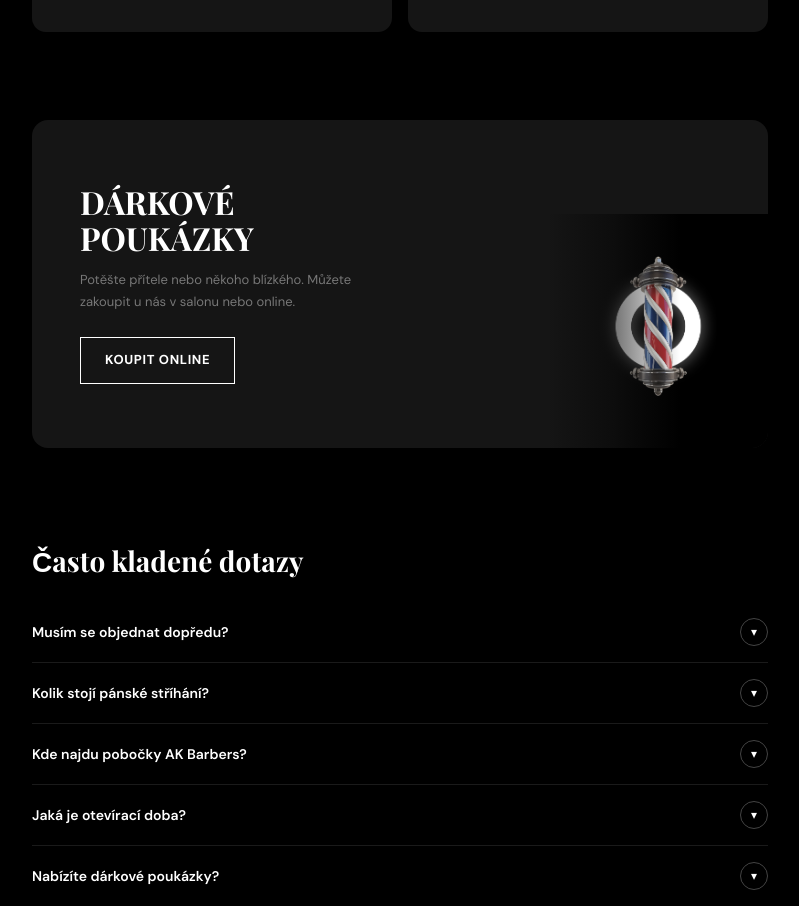
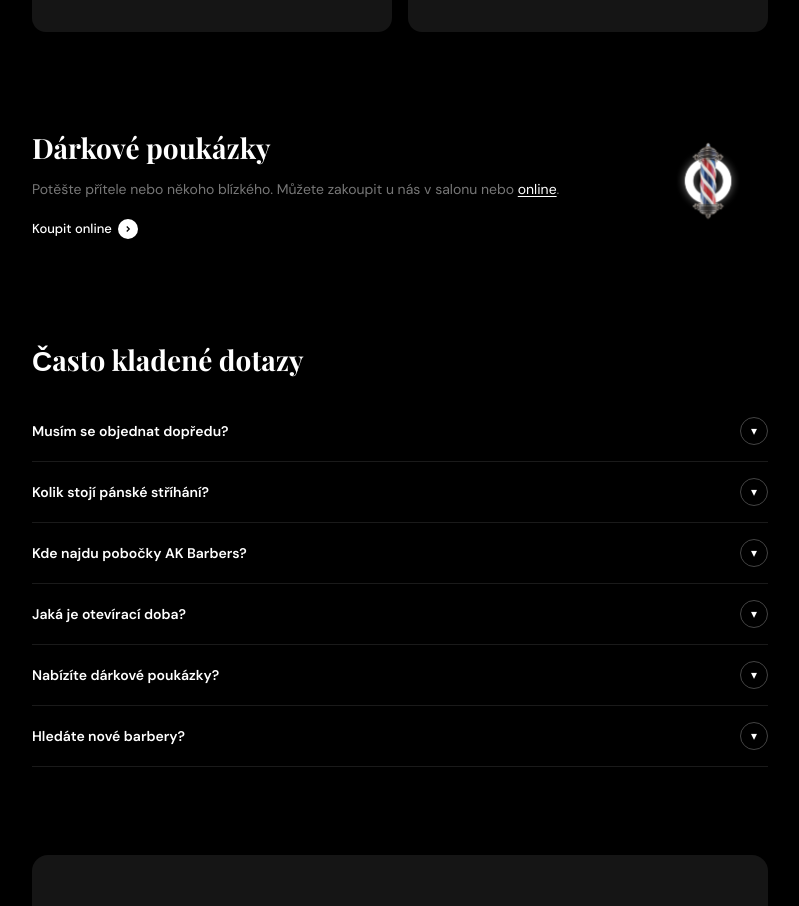
Before and after one commit to weblyxinfo-cmyk/akbarber-web, a Next.js app: page / in a window 1280 px wide. Shown: the part 2425-3331 px from the top of the page, without its empty margins (240-1039 px from the left). Built offline with nearby package versions, Linux system fonts and the light colour scheme; a web font is replaced by a local one.

Commit message:
Vouchers section: match akbarber.com exactly - simple text + barber pole + IconCircle
No card, no uppercase, no bordered button. Just plain text with
"Koupit online" IconCircle link and barber pole image on right.

Co-Authored-By: Claude Opus 4.6 <noreply@anthropic.com>

```diff
--- a/src/components/sections/Vouchers.tsx
+++ b/src/components/sections/Vouchers.tsx
@@ -1,50 +1,47 @@
 import Image from "next/image";
 import { siteConfig } from "@/lib/data";
+import { IconCircle } from "@/components/IconCircle";
 
 export function Vouchers() {
   return (
     <section className="py-12" id="vouchers">
-      <div className="container">
-        <div className="relative overflow-hidden rounded-2xl bg-bg-card">
-          <div className="flex min-h-[280px] items-center">
-            {/* Left: Text content */}
-            <div className="relative z-10 flex-1 px-8 py-14 sm:px-12 sm:py-16">
-              <h2 className="mb-3 font-[family-name:var(--font-playfair)] text-[28px] font-bold uppercase leading-[1.15] sm:text-[32px]">
-                Dárkové
-                <br />
-                poukázky
+      <div className="container flex items-center justify-between gap-6">
+        <div>
+          <h2 className="mb-2 font-[family-name:var(--font-playfair)] text-[28px] font-bold">
+            Dárkové poukázky
           </h2>
-              <p className="mb-6 max-w-[320px] text-[13px] leading-[1.7] text-gray">
-                Potěšte přítele nebo někoho blízkého. Můžete zakoupit u&nbsp;nás
-                v&nbsp;salonu nebo online.
+          <p className="mb-2 text-sm text-gray">
+            Potěšte přítele nebo někoho blízkého. Můžete zakoupit u nás v salonu
+            nebo{" "}
+            <a
+              href={siteConfig.booking}
+              target="_blank"
+              rel="noopener noreferrer"
+              className="text-white underline underline-offset-2"
+              style={{ textDecoration: "underline" }}
+            >
+              online
+            </a>
+            .
           </p>
           <a
             href={siteConfig.booking}
             target="_blank"
             rel="noopener noreferrer"
-                className="btn-outline inline-block border border-white px-6 py-3 text-[13px] font-bold uppercase tracking-wider transition-colors"
+            className="mt-3 inline-flex items-center gap-1.5 text-[13px] font-medium text-white"
           >
             Koupit online
+            <IconCircle />
           </a>
         </div>
-
-            {/* Right: Barber pole image with smooth fade */}
-            <div className="absolute bottom-0 right-0 top-0 hidden w-[220px] sm:block">
-              <div
-                className="absolute inset-0 z-10"
-                style={{
-                  background: "linear-gradient(to right, #151515 0%, rgba(21,21,21,0.6) 30%, transparent 60%)",
-                }}
-              />
+        <div className="hidden shrink-0 sm:block">
           <Image
             src="/images/barber-pole.png"
-                alt="Dárkové poukázky"
-                width={220}
-                height={400}
-                className="h-full w-full object-contain object-right-bottom"
+            alt="Barber pole"
+            width={140}
+            height={280}
+            className="h-auto w-[120px]"
           />
-            </div>
-          </div>
         </div>
       </div>
     </section>
```
Lines whose indentation alone changed are shown as unchanged.
